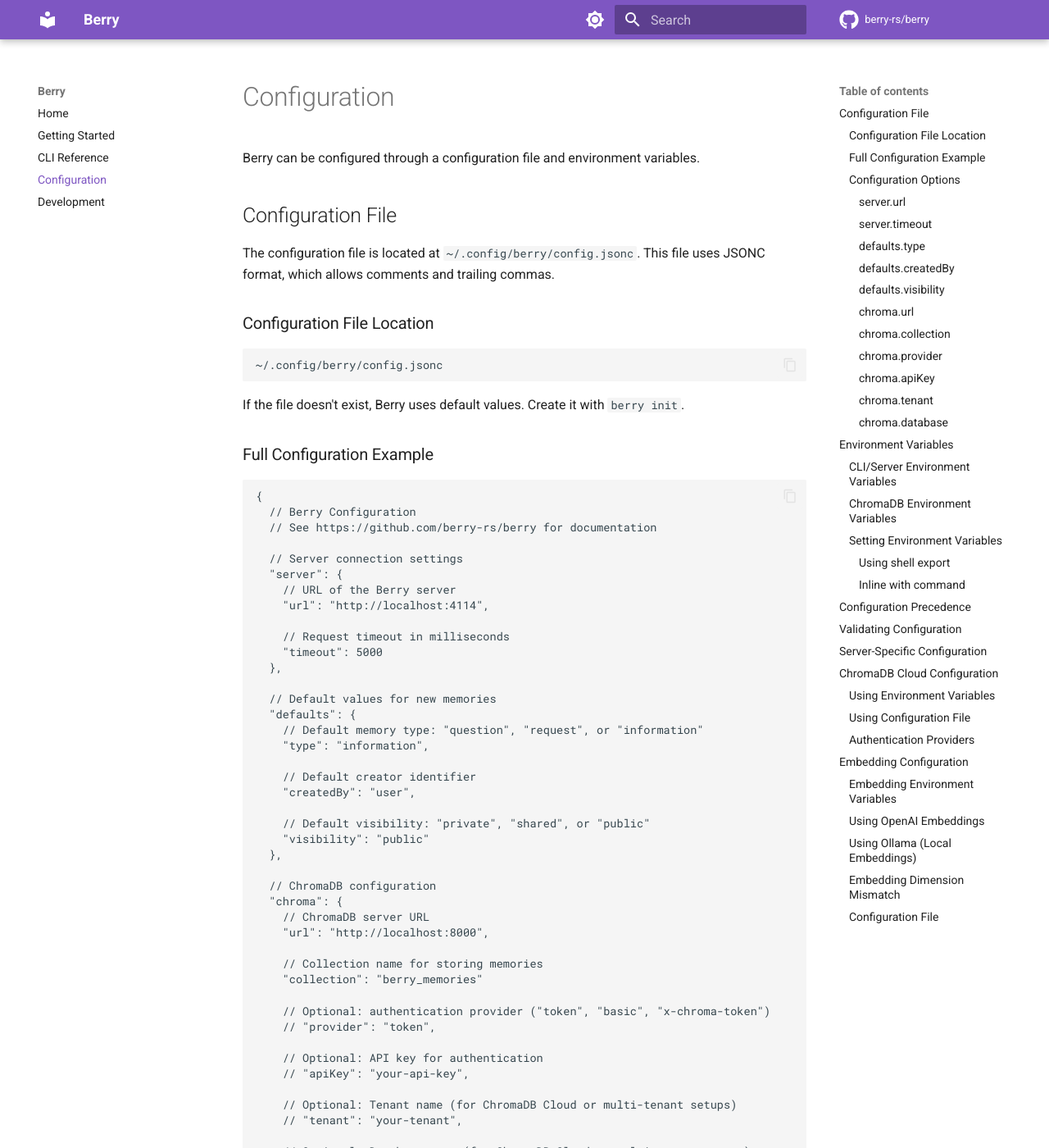
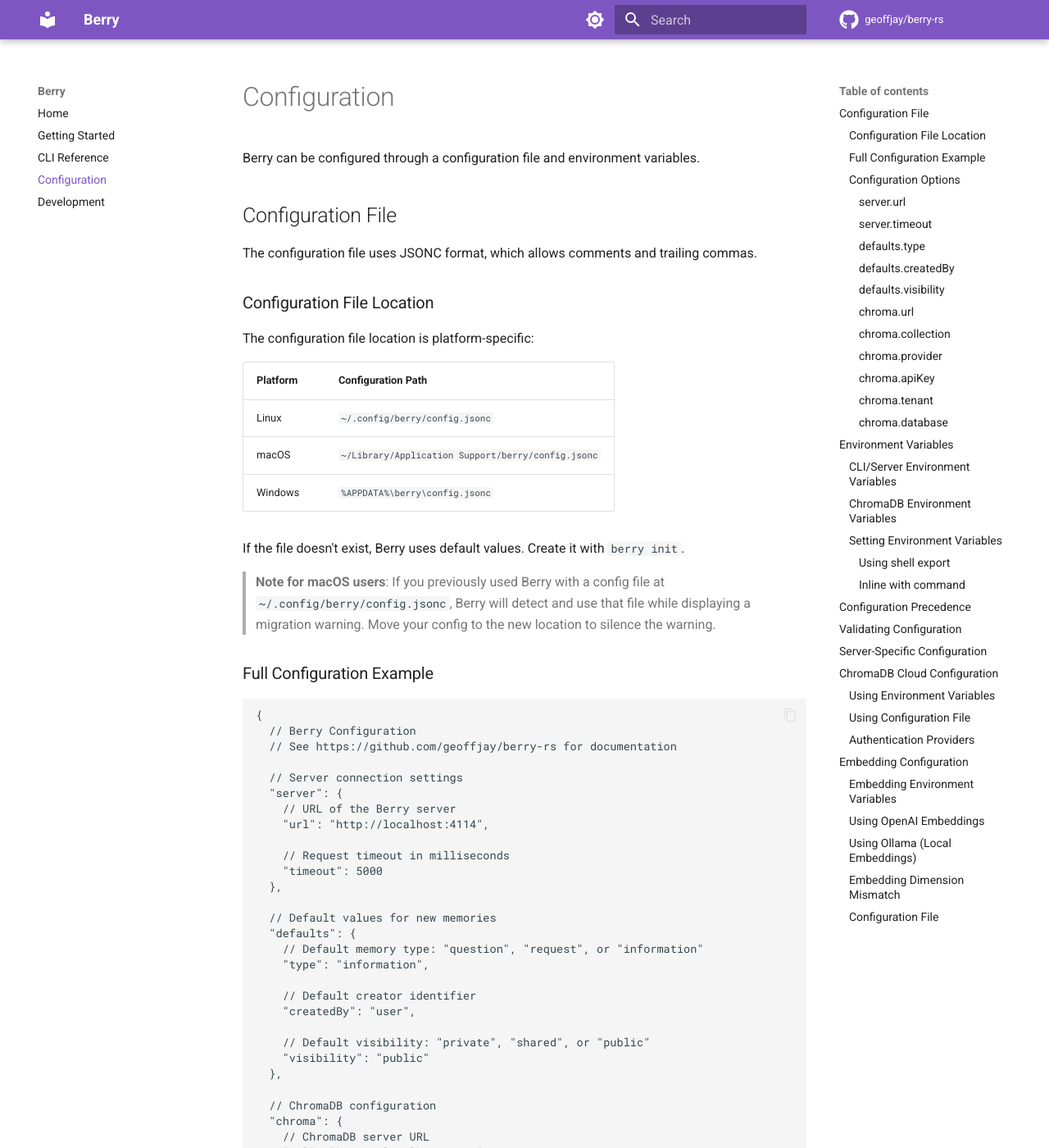
Before and after one commit to geoffjay/berry-rs, an MkDocs documentation site: the page built from docs/public/configuration.md, in a window 1280 px wide and 1400 px high. Shown: the whole window at 82% size. Built offline with MkDocs 1.6.1 and Material for MkDocs 9.7.7, drawn with Linux system fonts in a browser that asks for light colours; comment, search, counter and statistics services are not loaded; some of the changed text lies outside the part shown.

Commit message:
feat: support legacy config path

````diff
--- a/docs/public/configuration.md
+++ b/docs/public/configuration.md
@@ -4,23 +4,30 @@ Berry can be configured through a configuration file and environment variables.
 
 ## Configuration File
 
-The configuration file is located at `~/.config/berry/config.jsonc`. This file uses JSONC format, which allows comments
-and trailing commas.
+The configuration file uses JSONC format, which allows comments and trailing commas.
 
 ### Configuration File Location
 
-```
-~/.config/berry/config.jsonc
-```
+The configuration file location is platform-specific:
+
+| Platform | Configuration Path |
+|----------|-------------------|
+| Linux    | `~/.config/berry/config.jsonc` |
+| macOS    | `~/Library/Application Support/berry/config.jsonc` |
+| Windows  | `%APPDATA%\berry\config.jsonc` |
 
 If the file doesn't exist, Berry uses default values. Create it with `berry init`.
+
+> **Note for macOS users**: If you previously used Berry with a config file at `~/.config/berry/config.jsonc`,
+> Berry will detect and use that file while displaying a migration warning. Move your config to the new location
+> to silence the warning.
 
 ### Full Configuration Example
 
 ```jsonc
 {
   // Berry Configuration
-  // See https://github.com/berry-rs/berry for documentation
+  // See https://github.com/geoffjay/berry-rs for documentation
 
   // Server connection settings
   "server": {
@@ -202,7 +209,7 @@ BERRY_LOG=debug berry serve --foreground
 
 1. Command-line flags (highest priority)
 2. Environment variables
-3. Configuration file (`~/.config/berry/config.jsonc`)
+3. Configuration file (platform-specific path)
 4. Default values (lowest priority)
 
 ## Validating Configuration
--- a/mkdocs.yml
+++ b/mkdocs.yml
@@ -3,7 +3,7 @@ site_description: A semantic memory system for AI assistants
 site_url: https://geoffjay.github.io/berry-rs
 site_dir: docs/site
 
-repo_name: berry-rs/berry
+repo_name: geoffjay/berry-rs
 repo_url: https://github.com/geoffjay/berry-rs
 
 theme:
@@ -90,4 +90,4 @@ nav:
 extra:
   social:
     - icon: fontawesome/brands/github
-      link: https://github.com/berry-rs/berry
+      link: https://github.com/geoffjay/berry-rs
````
Also changed, not shown: README.md (+16 -8 lines), docs/development/release.md (+4 -4 lines), docs/index.md (+2 -2 lines), docs/public/develop.md (+1 -1 lines), docs/public/getting-started.md (+2 -2 lines), 5 other files.
